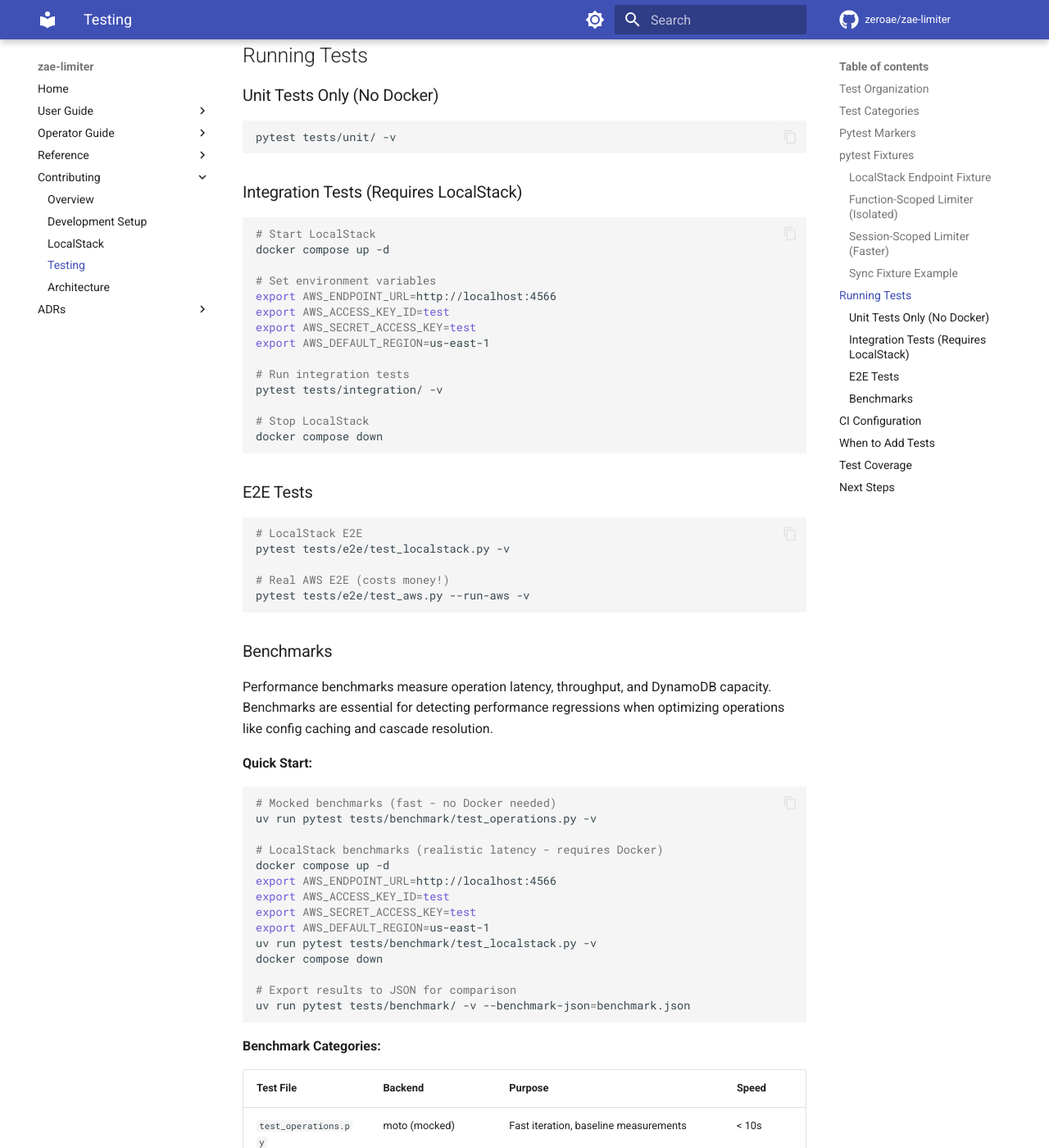
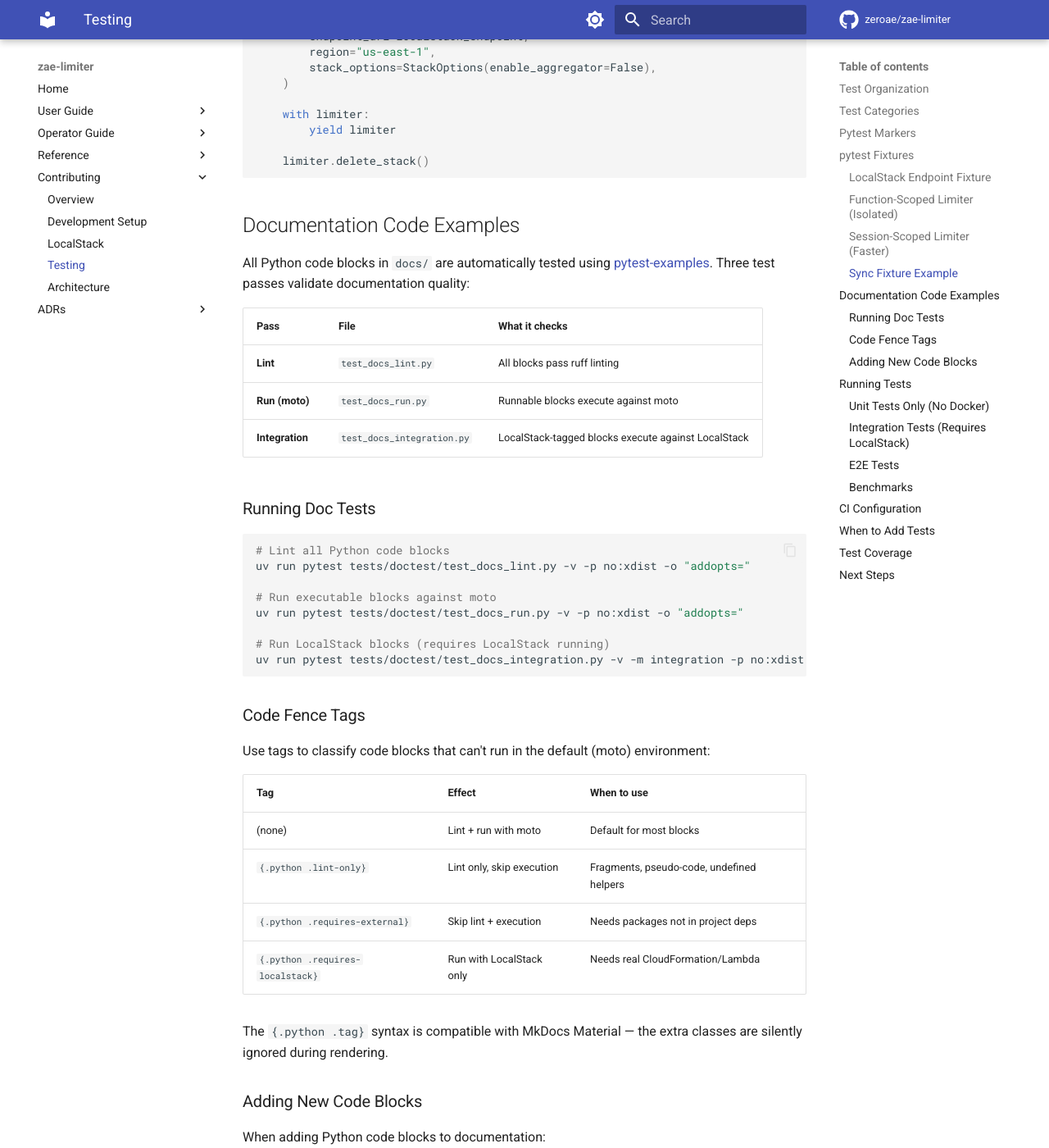
Before and after one commit to zeroae/zae-limiter, an MkDocs documentation site: the page built from docs/contributing/testing.md, in a window 1280 px wide and 1400 px high, scrolled down 3553 px. Shown: the whole window at 82% size. Built offline with MkDocs 1.6.1 and Material for MkDocs 9.7.7, drawn with Linux system fonts in a browser that asks for light colours; comment, search, counter and statistics services are not loaded; the version menu is left out; some of the changed text lies outside the part shown.

Commit message:
👷 ci(docs): add documentation example testing to CI and update testing guide
Add doc lint and moto execution steps to unit job, LocalStack doc
integration step to integration job. Create test_docs_integration.py
for requires-localstack tagged blocks. Document the doctest workflow,
code fence tag convention, and commands in contributing/testing.md.

Co-Authored-By: Claude Opus 4.5 <noreply@anthropic.com>

````diff
--- a/docs/contributing/testing.md
+++ b/docs/contributing/testing.md
@@ -18,6 +18,11 @@ tests/
 ├── e2e/                         # Full workflow tests (LocalStack + AWS)
 │   ├── test_localstack.py
 │   └── test_aws.py
+├── doctest/                     # Documentation code example tests
+│   ├── conftest.py              # Ruff config, moto fixtures, skip tags
+│   ├── test_docs_lint.py        # Lint all Python blocks with ruff
+│   ├── test_docs_run.py         # Execute blocks against moto
+│   └── test_docs_integration.py # Execute blocks against LocalStack
 └── benchmark/                   # Performance benchmarks (pytest-benchmark)
     ├── test_operations.py       # Mocked benchmarks
     └── test_localstack.py       # LocalStack benchmarks
@@ -30,6 +35,7 @@ tests/
 | **Unit** | `tests/unit/` | moto (mocked) | Business logic, bucket math, schema, exceptions | Fast (~seconds) |
 | **Integration** | `tests/integration/` | LocalStack | Repository operations, transactions, GSI queries | Medium |
 | **E2E** | `tests/e2e/` | LocalStack or AWS | Full workflows: CLI, rate limiting, hierarchical limits | Slow |
+| **Doctest** | `tests/doctest/` | ruff / moto / LocalStack | Documentation code examples are valid and runnable | Fast |
 | **Benchmark** | `tests/benchmark/` | moto or LocalStack | Latency (p50/p95/p99), throughput, cascade overhead | Variable |
 
 ## Pytest Markers
@@ -41,6 +47,7 @@ tests/
 | `@pytest.mark.e2e` | End-to-end workflows | `pytest -m e2e` |
 | `@pytest.mark.aws` | Real AWS (requires `--run-aws`) | `pytest -m aws --run-aws` |
 | `@pytest.mark.benchmark` | Performance benchmarks | `pytest -m benchmark` |
+| `@pytest.mark.doctest` | Documentation code examples | `pytest tests/doctest/` |
 | `@pytest.mark.slow` | Tests with >30s waits | Skip with `-m "not slow"` |
 
 ## pytest Fixtures
@@ -150,6 +157,51 @@ def sync_limiter(localstack_endpoint):
 
     limiter.delete_stack()
 ```
+
+## Documentation Code Examples
+
+All Python code blocks in `docs/` are automatically tested using [pytest-examples](https://github.com/pydantic/pytest-examples). Three test passes validate documentation quality:
+
+| Pass | File | What it checks |
+|------|------|----------------|
+| **Lint** | `test_docs_lint.py` | All blocks pass ruff linting |
+| **Run (moto)** | `test_docs_run.py` | Runnable blocks execute against moto |
+| **Integration** | `test_docs_integration.py` | LocalStack-tagged blocks execute against LocalStack |
+
+### Running Doc Tests
+
+```bash
+# Lint all Python code blocks
+uv run pytest tests/doctest/test_docs_lint.py -v -p no:xdist -o "addopts="
+
+# Run executable blocks against moto
+uv run pytest tests/doctest/test_docs_run.py -v -p no:xdist -o "addopts="
+
+# Run LocalStack blocks (requires LocalStack running)
+uv run pytest tests/doctest/test_docs_integration.py -v -m integration -p no:xdist -o "addopts="
+```
+
+### Code Fence Tags
+
+Use tags to classify code blocks that can't run in the default (moto) environment:
+
+| Tag | Effect | When to use |
+|-----|--------|-------------|
+| (none) | Lint + run with moto | Default for most blocks |
+| `{.python .lint-only}` | Lint only, skip execution | Fragments, pseudo-code, undefined helpers |
+| `{.python .requires-external}` | Skip lint + execution | Needs packages not in project deps |
+| `{.python .requires-localstack}` | Run with LocalStack only | Needs real CloudFormation/Lambda |
+
+The `{.python .tag}` syntax is compatible with MkDocs Material — the extra classes are silently ignored during rendering.
+
+### Adding New Code Blocks
+
+When adding Python code blocks to documentation:
+
+1. Write the block as standard `` ```python ``
+2. Run `uv run pytest tests/doctest/ -v -p no:xdist -o "addopts="` to check
+3. If the block can't run standalone (uses undefined variables, bare `await`, etc.), change the fence to `` ```{.python .lint-only} ``
+4. If the block needs external packages, use `` ```{.python .requires-external} ``
 
 ## Running Tests
 
````
Also changed, not shown: 2 other files.
